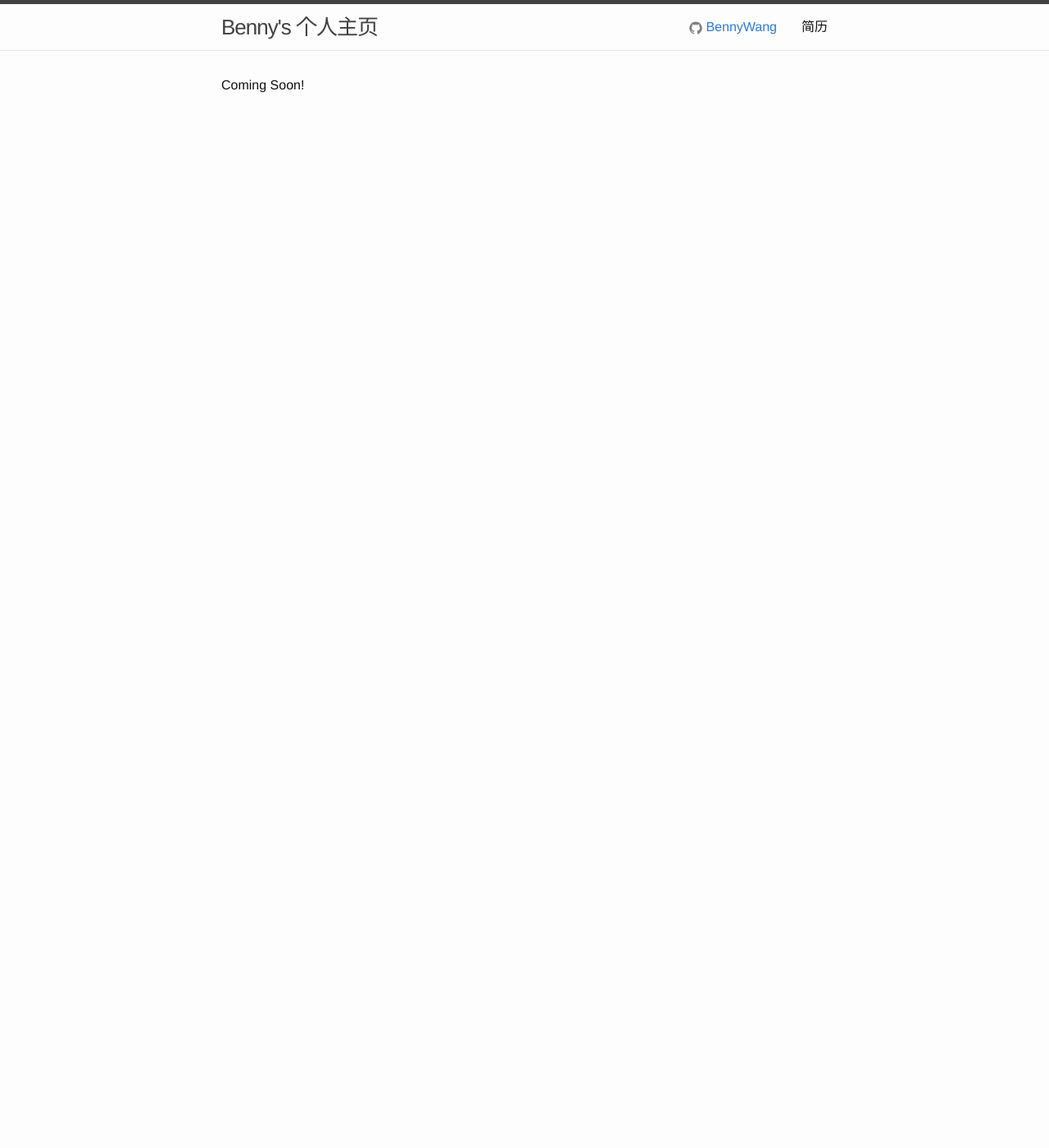
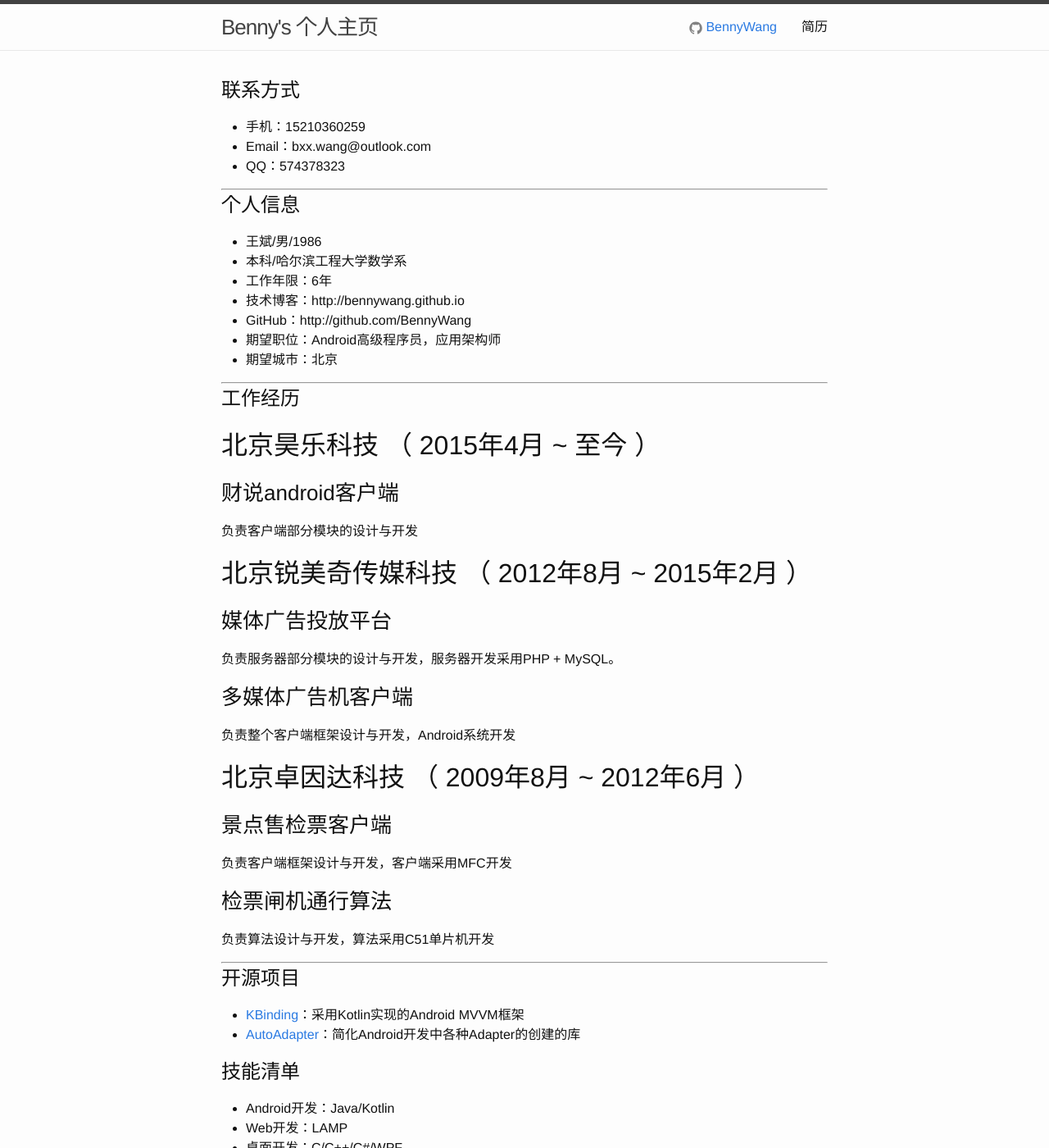
Before and after one commit to BennyWang/BennyWang.github.io, a Jekyll site: the page built from resume.md, in a window 1280 px wide and 1400 px high. Shown: the whole window at 82% size. Built offline with Jekyll 4.4.1, drawn with Linux system fonts in a browser that asks for light colours; some of the changed text lies outside the part shown.

Commit message:
add resume

```diff
--- a/resume.md
+++ b/resume.md
@@ -4,4 +4,75 @@ title: 简历
 permalink: /resume/
 ---
 
-Coming Soon!
+
+# 联系方式
+
+- 手机：15210360259
+- Email：bxx.wang@outlook.com
+- QQ：574378323
+
+---
+
+# 个人信息
+
+ - 王斌/男/1986
+ - 本科/哈尔滨工程大学数学系
+ - 工作年限：6年
+ - 技术博客：http://bennywang.github.io
+ - GitHub：http://github.com/BennyWang
+ - 期望职位：Android高级程序员，应用架构师
+ - 期望城市：北京
+
+
+---
+
+
+# 工作经历
+
+## 北京昊乐科技 （ 2015年4月 ~ 至今 ）
+
+### 财说android客户端
+
+负责客户端部分模块的设计与开发
+
+
+## 北京锐美奇传媒科技 （ 2012年8月 ~ 2015年2月 ）
+
+### 媒体广告投放平台
+
+负责服务器部分模块的设计与开发，服务器开发采用PHP + MySQL。
+
+### 多媒体广告机客户端
+
+负责整个客户端框架设计与开发，Android系统开发
+
+
+## 北京卓因达科技 （ 2009年8月 ~ 2012年6月 ）
+
+### 景点售检票客户端
+
+负责客户端框架设计与开发，客户端采用MFC开发
+
+### 检票闸机通行算法
+
+负责算法设计与开发，算法采用C51单片机开发
+
+
+---
+
+# 开源项目
+
+
+ - [KBinding](http://github.com/BennyWang/KBinding)：采用Kotlin实现的Android MVVM框架
+ - [AutoAdapter](http://github.com/BennyWang/AutoAdapter)：简化Android开发中各种Adapter的创建的库
+
+
+# 技能清单
+
+
+- Android开发：Java/Kotlin
+- Web开发：LAMP
+- 桌面开发：C/C++/C#/WPF
+- 数据库相关：MySQL/SQL Server/SQLite
+- 版本管理：Svn/Git
+- 单元测试：Junit/Robolectric
```
Also changed, not shown: 1 other file.
